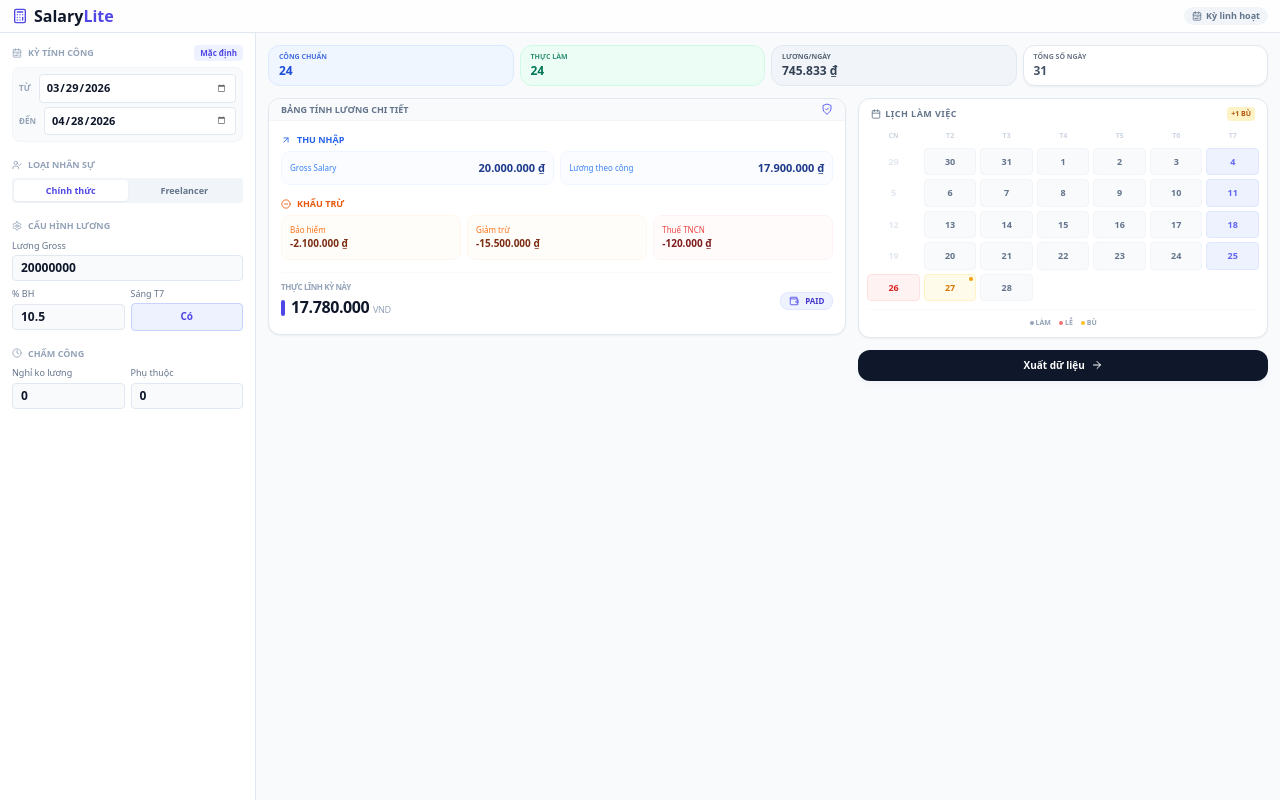
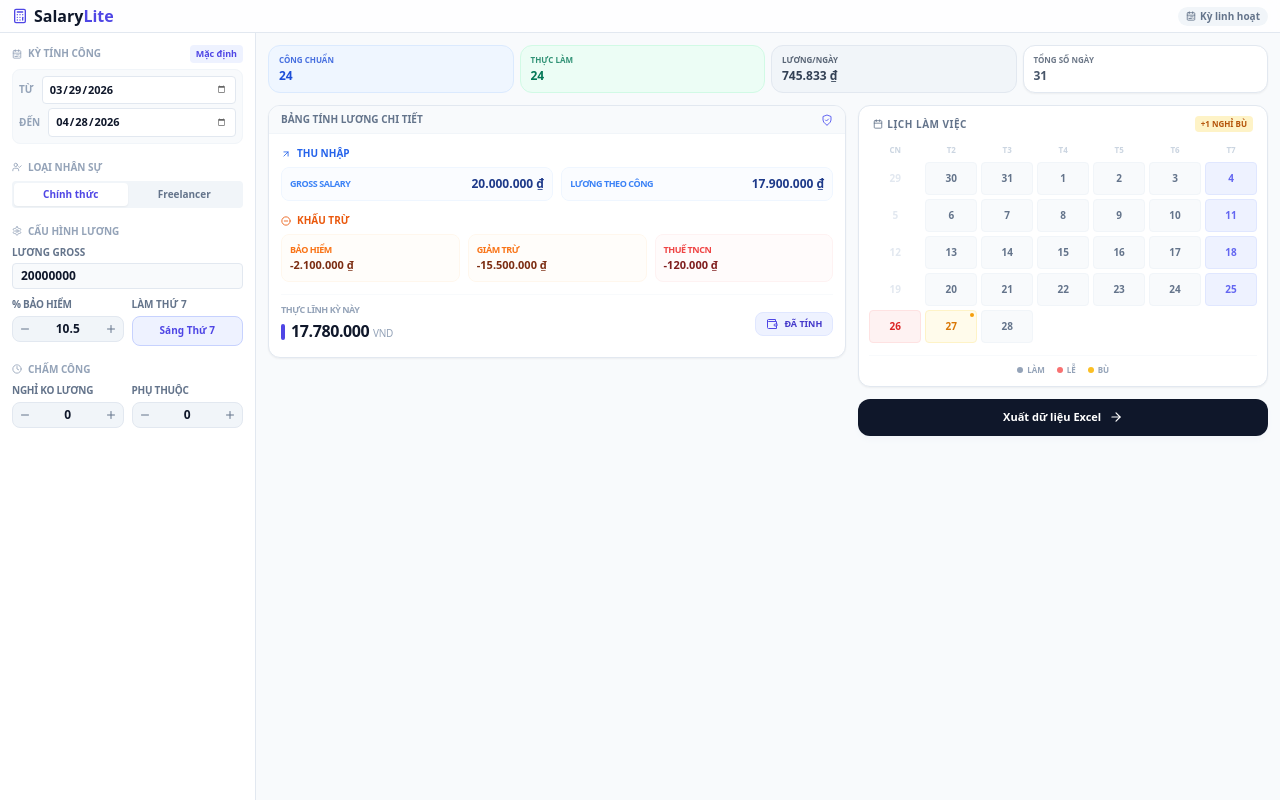
Before and after one commit to duy-ht2026/hrsalary, a React (Create React App) app: page / in a window 1280 px wide. Built offline with nearby package versions, Linux system fonts and the light colour scheme.

Commit message:
Update App.js
tăng giảm click chuột

```diff
--- a/src/App.js
+++ b/src/App.js
@@ -10,10 +10,13 @@ import {
   ArrowRight,
   ArrowUpRight,
   MinusCircle,
+  PlusCircle,
   UserCheck,
   Zap,
   AlertTriangle,
-  CalendarRange
+  CalendarRange,
+  Minus,
+  Plus
 } from 'lucide-react';
 
 const App = () => {
@@ -24,6 +27,7 @@ const App = () => {
     const currentMonth = today.getMonth();
     const currentYear = today.getFullYear();
 
+    // Mặc định lấy kỳ lương tháng hiện tại (từ 29 tháng trước đến 28 tháng này)
     const from = new Date(currentYear, currentMonth - 2, 29);
     const to = new Date(currentYear, currentMonth - 1, 28);
 
@@ -87,13 +91,11 @@ const App = () => {
       curr.setDate(curr.getDate() + 1);
     }
 
-    // Tìm các ngày nghỉ bù
     const makeupDays = new Set();
     dateArray.forEach(date => {
         const dateStr = date.toISOString().split('T')[0];
         const dayOfWeek = date.getDay();
         if (holidayDates.has(dateStr)) {
-            // Nếu Lễ rơi vào CN hoặc T7 (nếu cty nghỉ T7) thì cần tìm ngày bù
             const isFullOffDay = (dayOfWeek === 0) || (dayOfWeek === 6 && !includeSaturday);
             if (isFullOffDay) {
                 let next = new Date(date);
@@ -122,18 +124,15 @@ const App = () => {
 
       if (isMakeupDay) {
         type = 'makeup';
-        dayValue = 1; // Nghỉ bù tính 1 công
+        dayValue = 1;
       } else if (isHoliday) {
         type = 'holiday';
-        // Nếu Lễ rơi vào ngày đi làm bình thường (T2-T6) -> Tính 1 công
-        // Nếu Lễ rơi vào T7 (và cty có làm T7) -> Tính 0.5 công (hoặc 1 tùy chính sách, ở đây giữ logic cũ 0.5 để khớp 24 công)
-        // Nếu Lễ rơi vào CN hoặc T7 nghỉ -> Không tính công tại ngày đó (vì đã tính vào ngày MUA KEP bù rồi)
         if (dayOfWeek >= 1 && dayOfWeek <= 5) {
             dayValue = 1;
         } else if (dayOfWeek === 6 && includeSaturday) {
             dayValue = 0.5;
         } else {
-            dayValue = 0; // Không tính công chồng chéo nếu đã có ngày bù
+            dayValue = 0;
         }
       } else if (dayOfWeek >= 1 && dayOfWeek <= 5) {
         dayValue = 1;
@@ -199,6 +198,33 @@ const App = () => {
 
   const dayNames = ['CN', 'T2', 'T3', 'T4', 'T5', 'T6', 'T7'];
 
+  // Thành phần Input có nút +/-
+  const StepperInput = ({ value, onChange, step = 1, min = 0, max = 100, label, disabled = false }) => (
+    <div className={`space-y-1 ${disabled ? "opacity-30 pointer-events-none" : ""}`}>
+      <label className="text-[10px] font-bold text-slate-500 uppercase tracking-tight block">{label}</label>
+      <div className="flex items-center bg-slate-100 rounded-lg p-0.5 border border-slate-200">
+        <button
+          onClick={() => onChange(Math.max(min, value - step))}
+          className="p-1 hover:bg-white hover:shadow-sm rounded-md transition-all text-slate-500"
+        >
+          <Minus className="w-3 h-3" />
+        </button>
+        <input
+          type="number"
+          value={value}
+          onChange={(e) => onChange(Number(e.target.value))}
+          className="w-full bg-transparent text-center text-xs font-bold focus:outline-none"
+        />
+        <button
+          onClick={() => onChange(Math.min(max, value + step))}
+          className="p-1 hover:bg-white hover:shadow-sm rounded-md transition-all text-slate-500"
+        >
+          <Plus className="w-3 h-3" />
+        </button>
+      </div>
+    </div>
+  );
+
   return (
     <div className="min-h-screen bg-slate-50 text-slate-900 font-sans flex flex-col antialiased">
       {isSidebarOpen && (
@@ -217,9 +243,9 @@ const App = () => {
         </div>
         <div className="flex items-center gap-1.5">
           {isFreelancer && (
-            <span className="bg-amber-100 text-amber-700 px-1.5 py-0.5 rounded text-[9px] font-bold border border-amber-200">FREELANCER</span>
+            <span className="bg-amber-100 text-amber-700 px-1.5 py-0.5 rounded text-[10px] font-bold border border-amber-200">FREELANCER</span>
           )}
-          <div className="bg-slate-100 px-2 py-0.5 rounded-full text-[9px] font-bold text-slate-500 flex items-center gap-1">
+          <div className="bg-slate-100 px-2 py-0.5 rounded-full text-[10px] font-bold text-slate-500 flex items-center gap-1">
             <CalendarRange className="w-2.5 h-2.5" /> Kỳ linh hoạt
           </div>
         </div>
@@ -234,19 +260,19 @@ const App = () => {
           <div className="p-3 flex-1 overflow-y-auto space-y-4 custom-scrollbar">
             <div className="space-y-1.5">
               <div className="flex items-center justify-between">
-                <h3 className="text-[9px] font-bold text-slate-400 uppercase flex items-center gap-1.5">
+                <h3 className="text-[10px] font-bold text-slate-400 uppercase flex items-center gap-1.5">
                   <CalendarRange className="w-2.5 h-2.5" /> Kỳ tính công
                 </h3>
                 <button
                   onClick={() => setDateRange(getDefaultDates())}
-                  className="text-[8px] font-bold text-indigo-600 bg-indigo-50 px-1.5 py-0.5 rounded hover:bg-indigo-100 transition-colors"
+                  className="text-[9px] font-bold text-indigo-600 bg-indigo-50 px-1.5 py-0.5 rounded hover:bg-indigo-100 transition-colors"
                 >
                   Mặc định
                 </button>
               </div>
               <div className="grid grid-cols-1 gap-1 p-1.5 bg-slate-50 rounded-lg border border-slate-100">
                 <div className="flex items-center justify-between gap-2">
-                  <label className="text-[8px] text-slate-400 font-bold uppercase shrink-0">Từ</label>
+                  <label className="text-[10px] text-slate-400 font-bold uppercase shrink-0">Từ</label>
                   <input
                     type="date"
                     value={dateRange.fromDate}
@@ -255,7 +281,7 @@ const App = () => {
                   />
                 </div>
                 <div className="flex items-center justify-between gap-2">
-                  <label className="text-[8px] text-slate-400 font-bold uppercase shrink-0">Đến</label>
+                  <label className="text-[10px] text-slate-400 font-bold uppercase shrink-0">Đến</label>
                   <input
                     type="date"
                     value={dateRange.toDate}
@@ -266,40 +292,46 @@ const App = () => {
                 {dateError && (
                     <div className="flex items-start gap-1.5 p-1.5 bg-red-50 rounded border border-red-100">
                         <AlertTriangle className="w-2.5 h-2.5 text-red-500 mt-0.5" />
-                        <span className="text-[9px] text-red-600 leading-tight font-medium">{dateError}</span>
+                        <span className="text-[10px] text-red-600 leading-tight font-medium">{dateError}</span>
                     </div>
                 )}
               </div>
             </div>
 
             <div className="space-y-1.5">
-              <h3 className="text-[9px] font-bold text-slate-400 uppercase flex items-center gap-1.5">
+              <h3 className="text-[10px] font-bold text-slate-400 uppercase flex items-center gap-1.5">
                 <UserCheck className="w-2.5 h-2.5" /> Loại nhân sự
               </h3>
               <div className="bg-slate-100 p-0.5 rounded flex">
-                <button onClick={() => setIsFreelancer(false)} className={`flex-1 py-1 rounded text-[9px] font-bold transition-all ${!isFreelancer ? 'bg-white shadow-sm text-indigo-600' : 'text-slate-500'}`}>Chính thức</button>
-                <button onClick={() => setIsFreelancer(true)} className={`flex-1 py-1 rounded text-[9px] font-bold transition-all ${isFreelancer ? 'bg-white shadow-sm text-amber-600' : 'text-slate-500'}`}>Freelancer</button>
+                <button onClick={() => setIsFreelancer(false)} className={`flex-1 py-1 rounded text-[10px] font-bold transition-all ${!isFreelancer ? 'bg-white shadow-sm text-indigo-600' : 'text-slate-500'}`}>Chính thức</button>
+                <button onClick={() => setIsFreelancer(true)} className={`flex-1 py-1 rounded text-[10px] font-bold transition-all ${isFreelancer ? 'bg-white shadow-sm text-amber-600' : 'text-slate-500'}`}>Freelancer</button>
               </div>
             </div>
 
             <div className="space-y-1.5">
-              <h3 className="text-[9px] font-bold text-slate-400 uppercase flex items-center gap-1.5">
+              <h3 className="text-[10px] font-bold text-slate-400 uppercase flex items-center gap-1.5">
                 <Settings className="w-2.5 h-2.5" /> Cấu hình lương
               </h3>
-              <div className="space-y-1.5">
+              <div className="space-y-2">
                 <div>
-                  <label className="text-[9px] text-slate-500 mb-0.5 block">Lương Gross</label>
-                  <input type="number" value={grossSalary} onChange={(e) => setGrossSalary(Number(e.target.value))} className="w-full px-2 py-1 bg-slate-50 border border-slate-200 rounded text-xs font-bold" />
+                  <label className="text-[10px] font-bold text-slate-500 uppercase mb-0.5 block">Lương Gross</label>
+                  <input type="number" value={grossSalary} onChange={(e) => setGrossSalary(Number(e.target.value))} className="w-full px-2 py-1 bg-slate-50 border border-slate-200 rounded text-xs font-bold focus:ring-1 focus:ring-indigo-500 outline-none" />
                 </div>
-                <div className="grid grid-cols-2 gap-1.5">
-                  <div className={isFreelancer ? "opacity-30 pointer-events-none" : ""}>
-                    <label className="text-[9px] text-slate-500 mb-0.5 block">% BH</label>
-                    <input type="number" step="0.5" disabled={isFreelancer} value={insuranceRate} onChange={(e) => setInsuranceRate(Number(e.target.value))} className="w-full px-2 py-1 bg-slate-50 border border-slate-200 rounded text-xs font-bold" />
-                  </div>
+                <div className="grid grid-cols-2 gap-2">
+                  <StepperInput
+                    label="% Bảo hiểm"
+                    value={insuranceRate}
+                    onChange={setInsuranceRate}
+                    step={0.5}
+                    disabled={isFreelancer}
+                  />
                   <div className="flex flex-col">
-                    <label className="text-[9px] text-slate-500 mb-0.5 block">Sáng T7</label>
-                    <button onClick={() => setIncludeSaturday(!includeSaturday)} className={`h-[28px] flex items-center justify-center rounded border text-[10px] transition-all ${includeSaturday ? 'bg-indigo-50 border-indigo-200 text-indigo-600 font-bold' : 'bg-slate-50 border-slate-200 text-slate-400'}`}>
-                        {includeSaturday ? 'Có' : 'Không'}
+                    <label className="text-[10px] font-bold text-slate-500 uppercase mb-1 block">Làm Thứ 7</label>
+                    <button
+                      onClick={() => setIncludeSaturday(!includeSaturday)}
+                      className={`h-[30px] flex items-center justify-center rounded-lg border text-[10px] transition-all ${includeSaturday ? 'bg-indigo-50 border-indigo-200 text-indigo-600 font-bold' : 'bg-slate-50 border-slate-200 text-slate-400'}`}
+                    >
+                        {includeSaturday ? 'Sáng Thứ 7' : 'Nghỉ'}
                     </button>
                   </div>
                 </div>
@@ -307,18 +339,24 @@ const App = () => {
             </div>
 
             <div className="space-y-1.5">
-              <h3 className="text-[9px] font-bold text-slate-400 uppercase flex items-center gap-1.5">
+              <h3 className="text-[10px] font-bold text-slate-400 uppercase flex items-center gap-1.5">
                 <Clock className="w-2.5 h-2.5" /> Chấm công
               </h3>
-              <div className="grid grid-cols-2 gap-1.5">
-                <div>
-                  <label className="text-[9px] text-slate-500 mb-0.5 block">Nghỉ ko lương</label>
-                  <input type="number" step="0.5" value={unpaidLeave} onChange={(e) => setUnpaidLeave(Number(e.target.value))} className="w-full px-2 py-1 bg-slate-50 border border-slate-200 rounded text-xs font-bold" />
-                </div>
-                <div className={isFreelancer ? "opacity-30 pointer-events-none" : ""}>
-                  <label className="text-[9px] text-slate-500 mb-0.5 block">Phụ thuộc</label>
-                  <input type="number" disabled={isFreelancer} value={dependents} onChange={(e) => setDependents(Number(e.target.value))} className="w-full px-2 py-1 bg-slate-50 border border-slate-200 rounded text-xs font-bold" />
-                </div>
+              <div className="grid grid-cols-2 gap-2">
+                <StepperInput
+                  label="Nghỉ ko lương"
+                  value={unpaidLeave}
+                  onChange={setUnpaidLeave}
+                  step={0.5}
+                  max={31}
+                />
+                <StepperInput
+                  label="Phụ thuộc"
+                  value={dependents}
+                  onChange={setDependents}
+                  disabled={isFreelancer}
+                  max={20}
+                />
               </div>
             </div>
           </div>
@@ -332,9 +370,9 @@ const App = () => {
               { label: 'Lương/Ngày', val: formatCurrency(calc.dailyRate), color: 'bg-slate-100 text-slate-700 border-slate-200' },
               { label: 'Tổng số ngày', val: scheduleData.details.length, color: 'bg-white text-slate-600 border-slate-200 shadow-sm' }
             ].map((m, i) => (
-              <div key={i} className={`${m.color} px-2.5 py-1.5 rounded-xl border flex flex-col justify-center`}>
-                <span className="text-[7px] font-bold uppercase opacity-80">{m.label}</span>
-                <span className="text-[10px] md:text-xs font-black truncate">{m.val}</span>
+              <div key={i} className={`${m.color} px-2.5 py-2 rounded-xl border flex flex-col justify-center`}>
+                <span className="text-[8px] font-bold uppercase opacity-80 mb-0.5">{m.label}</span>
+                <span className="text-[11px] md:text-xs font-black truncate">{m.val}</span>
               </div>
             ))}
           </div>
@@ -342,57 +380,57 @@ const App = () => {
           <div className="grid grid-cols-1 xl:grid-cols-12 gap-3 items-start">
             <div className="xl:col-span-7 space-y-3">
               <div className="bg-white rounded-xl border border-slate-200 overflow-hidden shadow-sm">
-                <div className="px-3 py-1 border-b border-slate-100 bg-slate-50 flex justify-between items-center">
-                  <h3 className="text-[9px] font-bold uppercase text-slate-500">Bảng tính lương chi tiết</h3>
+                <div className="px-3 py-1.5 border-b border-slate-100 bg-slate-50 flex justify-between items-center">
+                  <h3 className="text-[10px] font-bold uppercase text-slate-500">Bảng tính lương chi tiết</h3>
                   <ShieldCheck className="w-3 h-3 text-indigo-500" />
                 </div>
 
                 <div className="p-3 space-y-3">
-                  <div className="space-y-1">
-                    <div className="flex items-center gap-1.5 text-[9px] font-bold text-blue-600 uppercase"><ArrowUpRight className="w-2.5 h-2.5" /> Thu nhập</div>
-                    <div className="grid grid-cols-1 sm:grid-cols-2 gap-1.5">
+                  <div className="space-y-1.5">
+                    <div className="flex items-center gap-1.5 text-[10px] font-bold text-blue-600 uppercase"><ArrowUpRight className="w-2.5 h-2.5" /> Thu nhập</div>
+                    <div className="grid grid-cols-1 sm:grid-cols-2 gap-2">
                       <div className="p-2 bg-blue-50/30 rounded-lg border border-blue-50 flex justify-between items-center">
-                        <p className="text-[8px] text-blue-500">Gross Salary</p>
-                        <p className="text-[11px] font-bold text-blue-900">{formatCurrency(grossSalary)}</p>
+                        <p className="text-[9px] font-bold text-blue-500 uppercase tracking-tighter">Gross Salary</p>
+                        <p className="text-xs font-bold text-blue-900">{formatCurrency(grossSalary)}</p>
                       </div>
                       <div className="p-2 bg-blue-50/30 rounded-lg border border-blue-50 flex justify-between items-center">
-                        <p className="text-[8px] text-blue-500">Lương theo công</p>
-                        <p className="text-[11px] font-bold text-blue-900">{formatCurrency(calc.salaryByDays)}</p>
+                        <p className="text-[9px] font-bold text-blue-500 uppercase tracking-tighter">Lương theo công</p>
+                        <p className="text-xs font-bold text-blue-900">{formatCurrency(calc.salaryByDays)}</p>
                       </div>
                     </div>
                   </div>
 
-                  <div className="space-y-1">
-                    <div className="flex items-center gap-1.5 text-[9px] font-bold text-orange-600 uppercase"><MinusCircle className="w-2.5 h-2.5" /> Khấu trừ</div>
-                    <div className="grid grid-cols-1 sm:grid-cols-3 gap-1.5">
+                  <div className="space-y-1.5">
+                    <div className="flex items-center gap-1.5 text-[10px] font-bold text-orange-600 uppercase"><MinusCircle className="w-2.5 h-2.5" /> Khấu trừ</div>
+                    <div className="grid grid-cols-1 sm:grid-cols-3 gap-2">
                       <div className={`p-2 bg-orange-50/30 rounded-lg border border-orange-50 ${isFreelancer ? "opacity-30 grayscale" : ""}`}>
-                        <p className="text-[8px] text-orange-500">Bảo hiểm</p>
-                        <p className="text-[10px] font-bold text-orange-900">-{formatCurrency(isFreelancer ? 0 : calc.insuranceAmt)}</p>
+                        <p className="text-[9px] font-bold text-orange-500 uppercase tracking-tighter">Bảo hiểm</p>
+                        <p className="text-[11px] font-bold text-orange-900">-{formatCurrency(isFreelancer ? 0 : calc.insuranceAmt)}</p>
                       </div>
                       <div className={`p-2 bg-orange-50/30 rounded-lg border border-orange-50 ${isFreelancer ? "opacity-30 grayscale" : ""}`}>
-                        <p className="text-[8px] text-orange-500">Giảm trừ</p>
-                        <p className="text-[10px] font-bold text-orange-900">-{formatCurrency(isFreelancer ? 0 : calc.totalDeduction)}</p>
+                        <p className="text-[9px] font-bold text-orange-500 uppercase tracking-tighter">Giảm trừ</p>
+                        <p className="text-[11px] font-bold text-orange-900">-{formatCurrency(isFreelancer ? 0 : calc.totalDeduction)}</p>
                       </div>
                       <div className="p-2 bg-red-50/30 rounded-lg border border-red-50">
-                        <p className="text-[8px] text-red-500">Thuế TNCN</p>
-                        <p className="text-[10px] font-bold text-red-900">-{formatCurrency(calc.pit)}</p>
+                        <p className="text-[9px] font-bold text-red-500 uppercase tracking-tighter">Thuế TNCN</p>
+                        <p className="text-[11px] font-bold text-red-900">-{formatCurrency(calc.pit)}</p>
                       </div>
                     </div>
                   </div>
 
                   <div className="pt-2 border-t border-slate-50 flex items-center justify-between">
                     <div>
-                        <span className="text-[8px] font-bold text-slate-400 uppercase tracking-tighter block mb-0.5">Thực lĩnh kỳ này</span>
+                        <span className="text-[9px] font-bold text-slate-400 uppercase tracking-tighter block mb-0.5">Thực lĩnh kỳ này</span>
                         <div className="flex items-center gap-1.5">
                             <div className="w-1 h-4 bg-indigo-600 rounded-full"></div>
                             <span className="text-base font-black text-slate-900 tracking-tight">
-                                {formatCurrency(calc.takeHome).replace('₫', '').trim()} <span className="text-[9px] font-normal text-slate-400">VND</span>
+                                {formatCurrency(calc.takeHome).replace('₫', '').trim()} <span className="text-[10px] font-normal text-slate-400 uppercase">VND</span>
                             </span>
                         </div>
                     </div>
-                    <div className="px-2 py-0.5 bg-indigo-50 border border-indigo-100 rounded-lg flex items-center gap-1.5">
-                         <Wallet className="w-2.5 h-2.5 text-indigo-600" />
-                         <span className="text-[8px] font-black text-indigo-700 uppercase">Paid</span>
+                    <div className="px-2.5 py-1 bg-indigo-50 border border-indigo-100 rounded-lg flex items-center gap-1.5">
+                         <Wallet className="w-3 h-3 text-indigo-600" />
+                         <span className="text-[9px] font-black text-indigo-700 uppercase">Đã tính</span>
                     </div>
                   </div>
                 </div>
@@ -400,19 +438,19 @@ const App = () => {
             </div>
 
             <div className="xl:col-span-5 space-y-3">
-              <div className="bg-white rounded-xl border border-slate-200 p-2 shadow-sm">
-                <div className="flex items-center justify-between mb-2 px-1">
-                  <h3 className="text-[9px] font-bold uppercase tracking-wider text-slate-500 flex items-center gap-1">
+              <div className="bg-white rounded-xl border border-slate-200 p-2.5 shadow-sm">
+                <div className="flex items-center justify-between mb-2.5 px-1">
+                  <h3 className="text-[10px] font-bold uppercase tracking-wider text-slate-500 flex items-center gap-1">
                     <Calendar className="w-2.5 h-2.5" /> Lịch làm việc
                   </h3>
-                  {scheduleData.makeupCount > 0 && <span className="text-[7px] bg-amber-100 text-amber-700 px-1 py-0.5 rounded font-bold">+{scheduleData.makeupCount} BÙ</span>}
+                  {scheduleData.makeupCount > 0 && <span className="text-[8px] bg-amber-100 text-amber-700 px-1.5 py-0.5 rounded font-bold">+{scheduleData.makeupCount} NGHỈ BÙ</span>}
                 </div>
 
                 <div className="grid grid-cols-7 gap-1">
-                  {dayNames.map(d => <div key={d} className="text-[7px] font-black text-slate-300 text-center uppercase py-0.5">{d}</div>)}
+                  {dayNames.map(d => <div key={d} className="text-[8px] font-black text-slate-300 text-center uppercase py-0.5">{d}</div>)}
                   {scheduleData.details.map((item, idx) => (
                     <div key={idx} title={item.fullDate} className={`
-                      py-1.5 flex items-center justify-center rounded text-[9px] font-bold transition-all relative border
+                      py-2 flex items-center justify-center rounded text-[10px] font-bold transition-all relative border
                       ${item.type === 'workday' ? 'bg-slate-50 text-slate-500 border-slate-100' :
                         item.type === 'saturday' ? 'bg-indigo-50 text-indigo-500 border-indigo-100' :
                         item.type === 'holiday' ? 'bg-red-50 text-red-600 border-red-100' :
@@ -425,15 +463,15 @@ const App = () => {
                   ))}
                 </div>
 
-                <div className="mt-2 flex flex-wrap items-center justify-center gap-2 border-t border-slate-50 pt-2 text-[7px] font-bold text-slate-400 uppercase">
-                   <div className="flex items-center gap-0.5"><div className="w-1 h-1 rounded-full bg-slate-400"></div> Làm</div>
-                   <div className="flex items-center gap-0.5"><div className="w-1 h-1 rounded-full bg-red-400"></div> Lễ</div>
-                   <div className="flex items-center gap-0.5"><div className="w-1 h-1 rounded-full bg-amber-400"></div> Bù</div>
+                <div className="mt-3 flex flex-wrap items-center justify-center gap-3 border-t border-slate-50 pt-2 text-[8px] font-bold text-slate-400 uppercase">
+                   <div className="flex items-center gap-1"><div className="w-1.5 h-1.5 rounded-full bg-slate-400"></div> Làm</div>
+                   <div className="flex items-center gap-1"><div className="w-1.5 h-1.5 rounded-full bg-red-400"></div> Lễ</div>
+                   <div className="flex items-center gap-1"><div className="w-1.5 h-1.5 rounded-full bg-amber-400"></div> Bù</div>
                 </div>
               </div>
 
-              <button className="w-full bg-slate-900 text-white py-2 rounded-xl text-[10px] font-bold flex items-center justify-center gap-1.5 hover:bg-slate-800 transition-all shadow-md shadow-slate-100">
-                Xuất dữ liệu <ArrowRight className="w-3 h-3" />
+              <button className="w-full bg-slate-900 text-white py-2.5 rounded-xl text-[11px] font-bold flex items-center justify-center gap-2 hover:bg-slate-800 transition-all shadow-md shadow-slate-100">
+                Xuất dữ liệu Excel <ArrowRight className="w-3.5 h-3.5" />
               </button>
             </div>
           </div>
```
